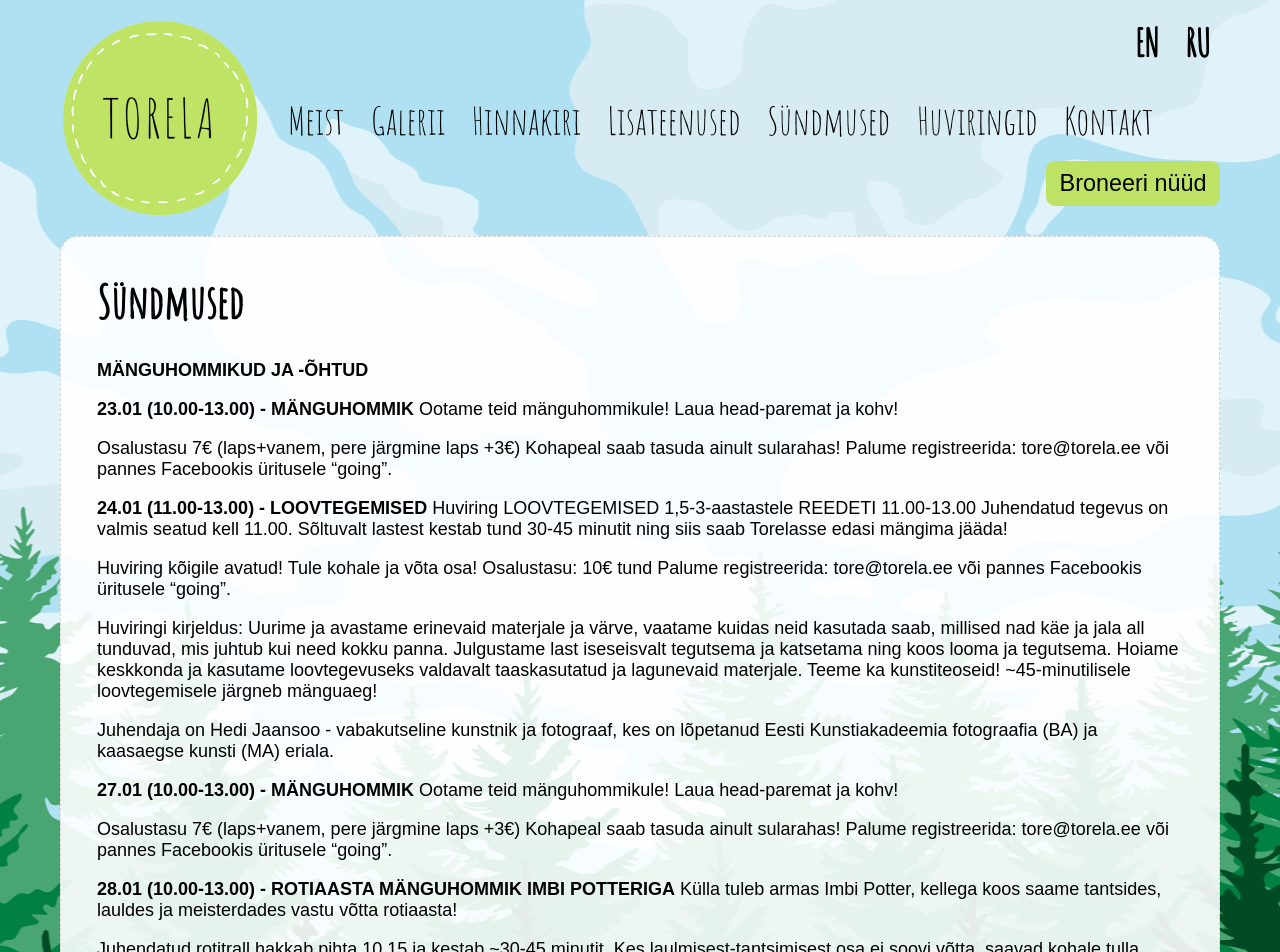
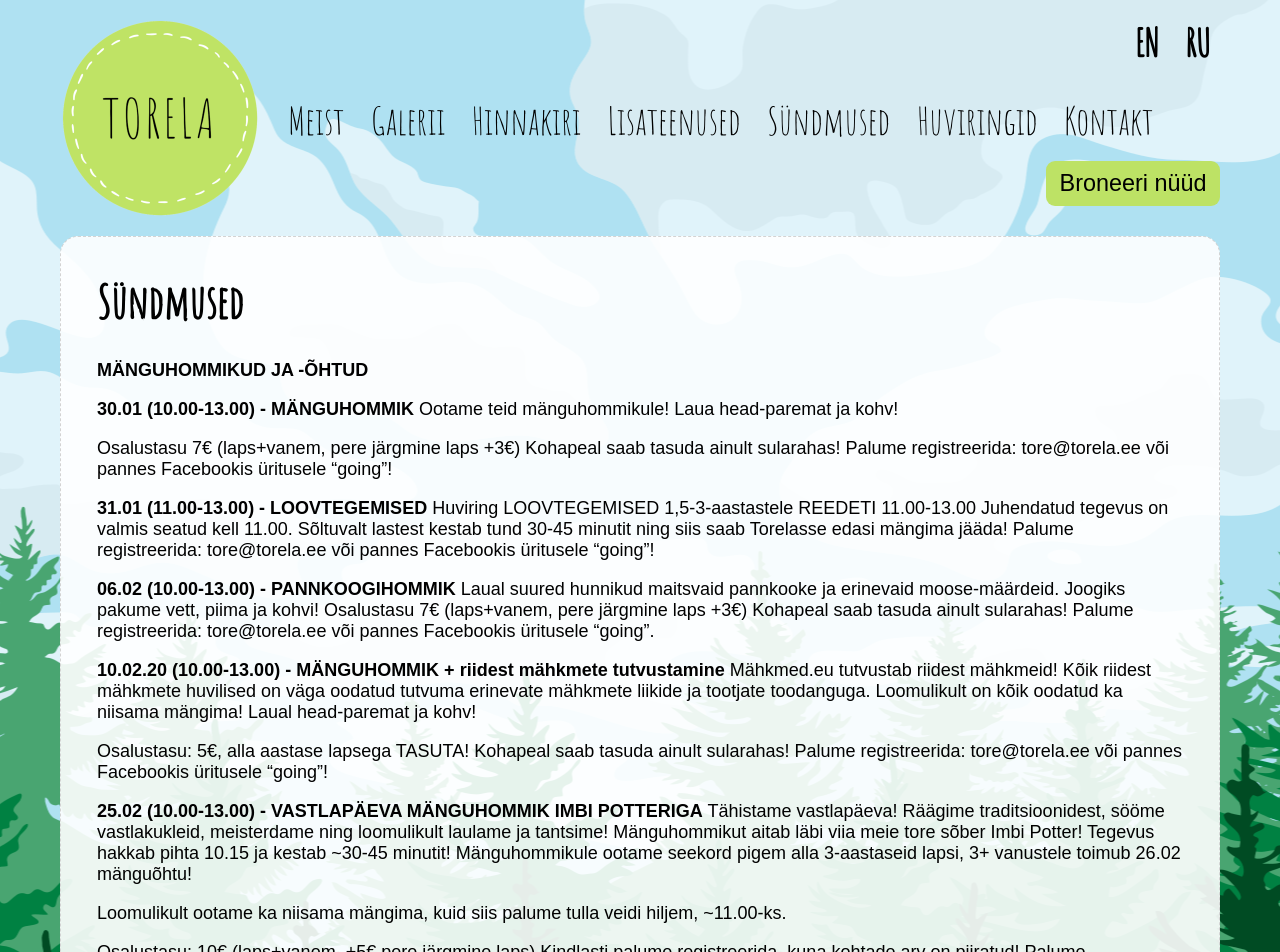
Before and after one commit to mypsik/torela, a Jekyll site: the page built from syndmused/index.md, in a window 1280 px wide and 1400 px high. Shown: the top 952 px of the window. Built offline with Jekyll 4.4.1, drawn with Linux system fonts in a browser that asks for light colours; some of the changed text lies outside the part shown.

Commit message:
Update index.md

```diff
--- a/syndmused/index.md
+++ b/syndmused/index.md
@@ -8,70 +8,6 @@ ru: /ru/events/
 ---
 
 **MÄNGUHOMMIKUD JA -ÕHTUD**
-
-**23.01 (10.00-13.00) - MÄNGUHOMMIK**
-Ootame teid mänguhommikule! Laua head-paremat ja kohv!
-
-Osalustasu 7€ (laps+vanem, pere järgmine laps +3€)
-Kohapeal saab tasuda ainult sularahas!
-Palume registreerida: tore@torela.ee või pannes Facebookis üritusele "going".
-
-
-**24.01 (11.00-13.00) - LOOVTEGEMISED**
-Huviring LOOVTEGEMISED
-1,5-3-aastastele
-REEDETI
-11.00-13.00
-Juhendatud tegevus on valmis seatud kell 11.00. Sõltuvalt lastest kestab tund 30-45 minutit ning siis saab Torelasse edasi mängima jääda!
-
-Huviring kõigile avatud! Tule kohale ja võta osa!
-Osalustasu: 10€ tund
-Palume registreerida: tore@torela.ee või pannes Facebookis üritusele "going".
-
-
-Huviringi kirjeldus:
-Uurime ja avastame erinevaid materjale ja värve, vaatame kuidas neid kasutada saab, millised nad käe ja jala all tunduvad, mis juhtub kui need kokku panna. Julgustame last iseseisvalt tegutsema ja katsetama ning koos looma ja tegutsema. Hoiame keskkonda ja kasutame loovtegevuseks valdavalt taaskasutatud ja lagunevaid materjale. Teeme ka kunstiteoseid! ~45-minutilisele loovtegemisele järgneb mänguaeg!
-
-Juhendaja on Hedi Jaansoo - vabakutseline kunstnik ja fotograaf, kes on lõpetanud Eesti Kunstiakadeemia fotograafia (BA) ja kaasaegse kunsti (MA) eriala.
-
-
-**27.01 (10.00-13.00) - MÄNGUHOMMIK**
-Ootame teid mänguhommikule! Laua head-paremat ja kohv!
-
-Osalustasu 7€ (laps+vanem, pere järgmine laps +3€)
-Kohapeal saab tasuda ainult sularahas!
-Palume registreerida: tore@torela.ee või pannes Facebookis üritusele "going".
-
-
-**28.01 (10.00-13.00) - ROTIAASTA MÄNGUHOMMIK IMBI POTTERIGA**
-Külla tuleb armas Imbi Potter, kellega koos saame tantsides, lauldes ja meisterdades vastu võtta rotiaasta!
-
-Juhendatud rotitrall hakkab pihta 10.15 ja kestab ~30-45 minutit.
-Kes laulmisest-tantsimisest osa ei soovi võtta, saavad kohale tulla 11.00-ks.
-Üritus on soovituslik alla 3-aastastele lastele.
-29. jaanuari õhtul toimub rotiaasta mänguõhtu, kuhu on oodatud vanemad lapsed, vanuses 3+.
-
-Osalustasu 10€ (laps+vanem, pere järgmine laps +5€).
-Kohapeal saab tasuda ainult sularahas!
-
-Kindlasti palume registreerida, kuna kohtade arv on piiratud!
-Palume registreerida: tore@torela.ee või pannes Facebookis üritusele "going" - kohtade arv on PIIRATUD!
-
-
-**29.01 (18.00-20.00) - ROTIAASTA MÄNGUõHTU IMBI POTTERIGA**
-Külla tuleb armas Imbi Potter, kellega koos saame tantsides, lauldes ja meisterdades vastu võtta rotiaasta!
-
-Juhendatud rotitrall hakkab pihta 18.15 ja kestab ~30-45 minutit.
-Kes laulmisest-tantsimisest osa ei soovi võtta, saavad mängima tulla kella 19.00-ks.
-
-Üritus on soovituslik 3+ vanustele lastele.
-28.jaanuari hommikul toimub rotiaasta mänguhommik, kuhu on oodatud siis pigem alla 3-aastased lapsed.
-
-Osalustasu 10€ (laps+vanem, pere järgmine laps +5€).
-Kohapeal saab tasuda ainult sularahas!
-
-Kindlasti palume registreerida, kuna kohtade arv on piiratud!
-Registreerida saab: tore@tPalume registreerida: tore@torela.ee või pannes Facebookis üritusele "going" - kohtade arv on PIIRATUD!
 
 
 **30.01 (10.00-13.00) - MÄNGUHOMMIK**
```
